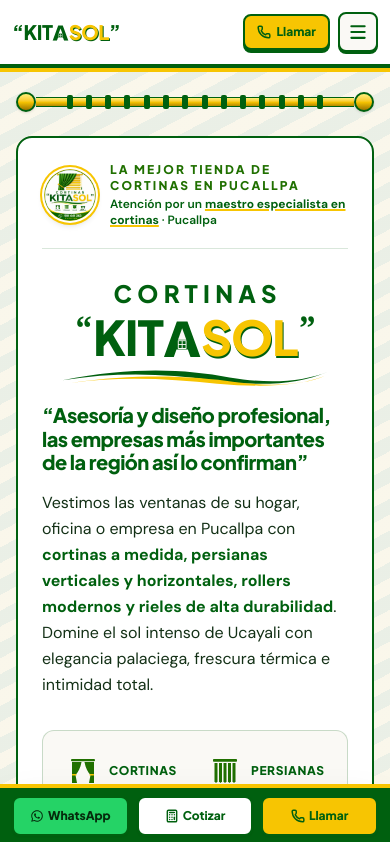
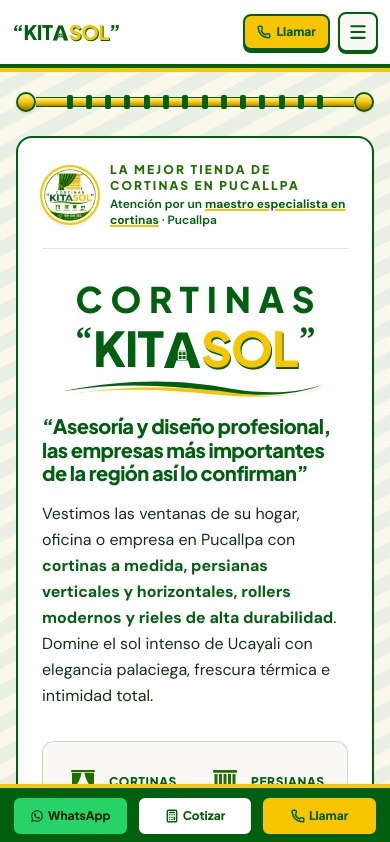
Before and after one commit to GersonMera/kitasol, a React (Vite) app: page / in a window 390 px wide. Shown: the top 842 px of the page. Built offline with nearby package versions, Linux system fonts and the light colour scheme.

Commit message:
Aumentar CORTINAS en vista movil a 2.2rem para igualar el ancho de KITASOL

```diff
--- a/src/components/KitasolGraphics.tsx
+++ b/src/components/KitasolGraphics.tsx
@@ -81,7 +81,7 @@ export const KitasolMonumentalWordmark: React.FC<{
     sm: 'text-xs sm:text-sm mb-1 font-black',
     md: 'text-sm sm:text-base md:text-lg mb-1.5 font-black',
     lg: 'text-xl sm:text-2xl md:text-3xl mb-2 font-black',
-    hero: 'text-2xl sm:text-4xl md:text-5xl lg:text-[4.5rem] mb-2 sm:mb-3 font-black leading-none',
+    hero: 'text-[2.2rem] sm:text-4xl md:text-5xl lg:text-[4.5rem] mb-2 sm:mb-3 font-black leading-none',
   }[size];
 
   return (
```
